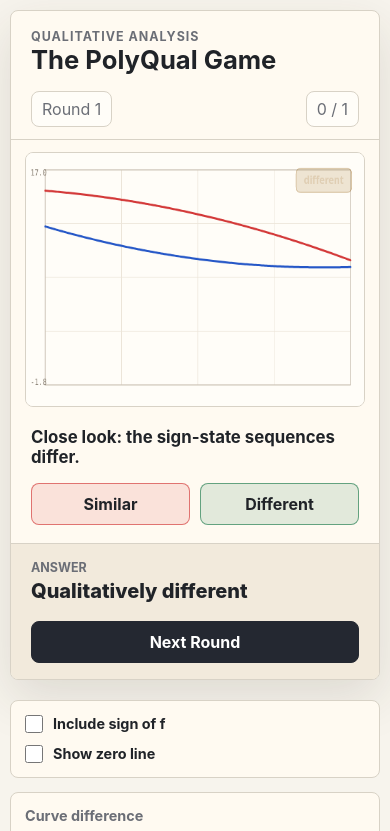
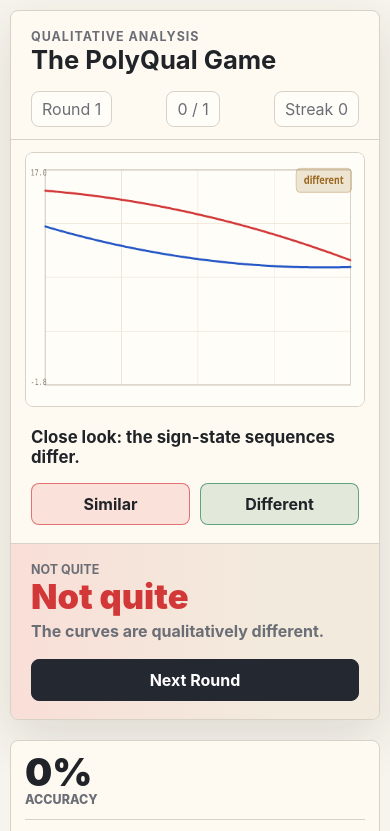
Before and after one commit to gregconradismith/polyqual-game, a plain HTML site: page index.html in a window 390 px wide. Both pictures are taken after a click on the button "Similar". Shown: the top 831 px of the page. Drawn offline with Linux system fonts and the light colour scheme.

Commit message:
Upgrade scoring feedback

```diff
--- a/app.js
+++ b/app.js
@@ -6,6 +6,12 @@ const ctx = canvas.getContext('2d');
 const els = {
   roundLabel: document.getElementById('roundLabel'),
   scoreLabel: document.getElementById('scoreLabel'),
+  streakLabel: document.getElementById('streakLabel'),
+  scorePercent: document.getElementById('scorePercent'),
+  correctCount: document.getElementById('correctCount'),
+  attemptCount: document.getElementById('attemptCount'),
+  currentStreak: document.getElementById('currentStreak'),
+  bestStreak: document.getElementById('bestStreak'),
   promptText: document.getElementById('promptText'),
   similarButton: document.getElementById('similarButton'),
   differentButton: document.getElementById('differentButton'),
@@ -15,6 +21,8 @@ const els = {
   revealPanel: document.getElementById('revealPanel'),
   resultLabel: document.getElementById('resultLabel'),
   resultText: document.getElementById('resultText'),
+  resultDetail: document.getElementById('resultDetail'),
+  verdictBurst: document.getElementById('verdictBurst'),
   includeFCheckbox: document.getElementById('includeFCheckbox'),
   showAxisCheckbox: document.getElementById('showAxisCheckbox'),
   wiggleSlider: document.getElementById('wiggleSlider'),
@@ -28,6 +36,8 @@ const els = {
 const colors = {
   blue: '#2557c7',
   red: '#d33838',
+  green: '#1f7a4d',
+  amber: '#9a671d',
   ink: '#202328',
   muted: '#8a8175',
   axis: '#bfb5a8',
@@ -40,6 +50,8 @@ const state = {
   round: 0,
   attempts: 0,
   correct: 0,
+  streak: 0,
+  bestStreak: 0,
   history: [],
   revealed: false,
   roundData: null,
@@ -168,6 +180,9 @@ function startRound() {
   els.differentButton.disabled = false;
   els.similarButton.className = 'answer-button';
   els.differentButton.className = 'answer-button';
+  els.revealPanel.className = 'reveal-panel';
+  els.verdictBurst.className = 'verdict-burst';
+  els.resultDetail.textContent = '';
   updateLabels();
   drawGraph();
 }
@@ -176,6 +191,8 @@ function resetGame() {
   state.round = 0;
   state.attempts = 0;
   state.correct = 0;
+  state.streak = 0;
+  state.bestStreak = 0;
   state.history = [];
   renderHistory();
   startRound();
@@ -188,7 +205,13 @@ function answer(userSaysSimilar) {
 
   state.revealed = true;
   state.attempts += 1;
-  if (gotIt) state.correct += 1;
+  if (gotIt) {
+    state.correct += 1;
+    state.streak += 1;
+    state.bestStreak = Math.max(state.bestStreak, state.streak);
+  } else {
+    state.streak = 0;
+  }
 
   state.history.unshift({
     round: state.round,
@@ -205,11 +228,19 @@ function answer(userSaysSimilar) {
     (userSaysSimilar ? els.similarButton : els.differentButton).classList.add('incorrect');
   }
 
-  els.resultLabel.textContent = gotIt ? 'Correct' : 'Answer';
-  els.resultText.textContent = correctAnswer
-    ? 'Qualitatively similar'
-    : 'Qualitatively different';
-  els.promptText.textContent = gotIt ? 'Nice. The sign-state sequences agree.' : 'Close look: the sign-state sequences differ.';
+  els.resultLabel.textContent = gotIt ? 'Correct' : 'Not quite';
+  els.resultText.textContent = gotIt ? 'Correct!' : 'Not quite';
+  els.resultDetail.textContent = correctAnswer
+    ? 'The curves are qualitatively similar.'
+    : 'The curves are qualitatively different.';
+  els.promptText.textContent = gotIt
+    ? celebratoryPrompt()
+    : 'Close look: the sign-state sequences differ.';
+  els.revealPanel.classList.toggle('is-correct', gotIt);
+  els.revealPanel.classList.toggle('is-incorrect', !gotIt);
+  els.verdictBurst.classList.toggle('is-correct', gotIt);
+  els.verdictBurst.classList.toggle('is-incorrect', !gotIt);
+  playAnswerSound(gotIt);
   els.revealPanel.hidden = false;
   els.answerKey.hidden = false;
 
@@ -222,6 +253,48 @@ function answer(userSaysSimilar) {
 function updateLabels() {
   els.roundLabel.textContent = `Round ${state.round}`;
   els.scoreLabel.textContent = `${state.correct} / ${state.attempts}`;
+  els.streakLabel.textContent = `Streak ${state.streak}`;
+  els.correctCount.textContent = state.correct;
+  els.attemptCount.textContent = state.attempts;
+  els.currentStreak.textContent = state.streak;
+  els.bestStreak.textContent = state.bestStreak;
+  els.scorePercent.textContent = state.attempts === 0
+    ? '0%'
+    : `${Math.round((state.correct / state.attempts) * 100)}%`;
+}
+
+function celebratoryPrompt() {
+  if (state.streak >= 5) return `On fire: ${state.streak} in a row.`;
+  if (state.streak >= 3) return `Streak ${state.streak}. The signs are lining up.`;
+  return 'Nice. The sign-state sequences agree.';
+}
+
+function playAnswerSound(gotIt) {
+  const AudioContext = window.AudioContext || window.webkitAudioContext;
+  if (!AudioContext) return;
+
+  const audio = playAnswerSound.audio || new AudioContext();
+  playAnswerSound.audio = audio;
+  if (audio.state === 'suspended') audio.resume();
+
+  const now = audio.currentTime;
+  const notes = gotIt
+    ? [523.25, 659.25, 783.99]
+    : [220, 174.61];
+
+  notes.forEach((frequency, index) => {
+    const start = now + index * 0.09;
+    const oscillator = audio.createOscillator();
+    const gain = audio.createGain();
+    oscillator.type = gotIt ? 'sine' : 'triangle';
+    oscillator.frequency.setValueAtTime(frequency, start);
+    gain.gain.setValueAtTime(0.0001, start);
+    gain.gain.exponentialRampToValueAtTime(gotIt ? 0.10 : 0.075, start + 0.015);
+    gain.gain.exponentialRampToValueAtTime(0.0001, start + 0.16);
+    oscillator.connect(gain).connect(audio.destination);
+    oscillator.start(start);
+    oscillator.stop(start + 0.18);
+  });
 }
 
 function renderHistory() {
--- a/index.html
+++ b/index.html
@@ -24,6 +24,7 @@
         <div class="score-strip" aria-label="Score">
           <span id="roundLabel">Round 1</span>
           <span id="scoreLabel">0 / 0</span>
+          <span id="streakLabel">Streak 0</span>
         </div>
       </div>
 
@@ -40,15 +41,29 @@
       </div>
 
       <section class="reveal-panel" id="revealPanel" aria-live="polite" hidden>
-        <div>
+        <div class="verdict-burst" id="verdictBurst">
           <p class="result-label" id="resultLabel">Result</p>
           <p class="result-text" id="resultText"></p>
+          <p class="result-detail" id="resultDetail"></p>
         </div>
         <button class="primary-button" id="nextButton" type="button">Next Round</button>
       </section>
     </section>
 
     <aside class="side-panel" aria-label="Game controls">
+      <section class="score-card" aria-label="Running score">
+        <div class="score-main">
+          <span id="scorePercent">0%</span>
+          <span>accuracy</span>
+        </div>
+        <div class="score-grid">
+          <p><span>Correct</span><strong id="correctCount">0</strong></p>
+          <p><span>Answered</span><strong id="attemptCount">0</strong></p>
+          <p><span>Streak</span><strong id="currentStreak">0</strong></p>
+          <p><span>Best</span><strong id="bestStreak">0</strong></p>
+        </div>
+      </section>
+
       <div class="control-group">
         <label class="switch-row">
           <input id="includeFCheckbox" type="checkbox">
--- a/service-worker.js
+++ b/service-worker.js
@@ -1,6 +1,6 @@
 'use strict';
 
-const cacheName = 'polyqual-game-v1';
+const cacheName = 'polyqual-game-v2';
 const appShell = [
   './',
   './index.html',
--- a/styles.css
+++ b/styles.css
@@ -9,6 +9,7 @@
   --red: #d33838;
   --green: #1f7a4d;
   --amber: #9a671d;
+  --gold: #c28a12;
   --shadow: 0 18px 50px rgba(52, 43, 32, 0.13);
   font-family: Inter, ui-sans-serif, system-ui, -apple-system, BlinkMacSystemFont, "Segoe UI", sans-serif;
 }
@@ -160,9 +161,30 @@ canvas {
   align-items: center;
   justify-content: space-between;
   gap: 18px;
-  padding: 16px 20px;
+  padding: 18px 20px;
   border-top: 1px solid var(--line);
   background: #f2eadc;
+}
+
+.reveal-panel.is-correct {
+  background: linear-gradient(90deg, rgba(31, 122, 77, 0.18), #f2eadc 70%);
+}
+
+.reveal-panel.is-incorrect {
+  background: linear-gradient(90deg, rgba(211, 56, 56, 0.14), #f2eadc 70%);
+}
+
+.verdict-burst {
+  min-width: 0;
+  animation: verdict-pop 360ms ease-out;
+}
+
+.verdict-burst.is-correct .result-text {
+  color: var(--green);
+}
+
+.verdict-burst.is-incorrect .result-text {
+  color: var(--red);
 }
 
 .result-label {
@@ -175,8 +197,16 @@ canvas {
 
 .result-text {
   margin: 0;
-  font-size: 1.25rem;
-  font-weight: 800;
+  font-size: clamp(2.15rem, 5vw, 4.4rem);
+  font-weight: 900;
+  line-height: 0.95;
+}
+
+.result-detail {
+  margin: 8px 0 0;
+  color: var(--muted);
+  font-size: 1rem;
+  font-weight: 750;
 }
 
 .primary-button {
@@ -194,6 +224,7 @@ canvas {
   min-width: 0;
 }
 
+.score-card,
 .control-group,
 .answer-key,
 .history {
@@ -201,6 +232,60 @@ canvas {
   border-radius: 8px;
   background: var(--panel);
   padding: 14px;
+}
+
+.score-card {
+  display: grid;
+  gap: 14px;
+}
+
+.score-main {
+  display: grid;
+  gap: 2px;
+  padding-bottom: 12px;
+  border-bottom: 1px solid var(--line);
+}
+
+.score-main span:first-child {
+  color: var(--ink);
+  font-size: clamp(2.4rem, 8vw, 4.1rem);
+  font-weight: 900;
+  line-height: 0.9;
+}
+
+.score-main span:last-child {
+  color: var(--muted);
+  font-size: 0.78rem;
+  font-weight: 800;
+  text-transform: uppercase;
+}
+
+.score-grid {
+  display: grid;
+  grid-template-columns: 1fr 1fr;
+  gap: 10px;
+}
+
+.score-grid p {
+  display: grid;
+  gap: 2px;
+  margin: 0;
+  padding: 10px;
+  border: 1px solid var(--line);
+  border-radius: 8px;
+  background: #fffdf8;
+}
+
+.score-grid span {
+  color: var(--muted);
+  font-size: 0.76rem;
+  font-weight: 800;
+  text-transform: uppercase;
+}
+
+.score-grid strong {
+  font-size: 1.5rem;
+  line-height: 1;
 }
 
 .control-group {
@@ -351,6 +436,22 @@ code {
   color: var(--amber);
 }
 
+@keyframes verdict-pop {
+  0% {
+    opacity: 0;
+    transform: translateY(10px) scale(0.96);
+  }
+
+  70% {
+    transform: translateY(0) scale(1.03);
+  }
+
+  100% {
+    opacity: 1;
+    transform: translateY(0) scale(1);
+  }
+}
+
 [hidden] {
   display: none !important;
 }
@@ -366,6 +467,7 @@ code {
     grid-template-columns: repeat(2, minmax(0, 1fr));
   }
 
+  .score-card,
   .answer-key,
   .history {
     grid-column: 1 / -1;
```
